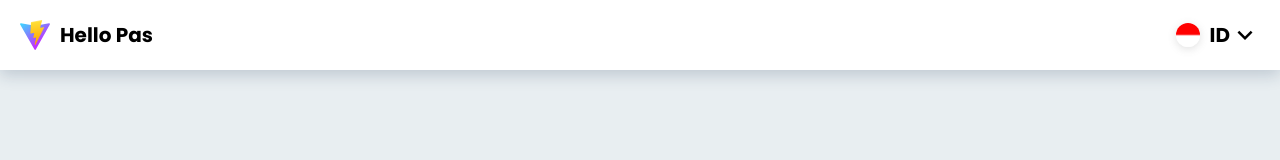
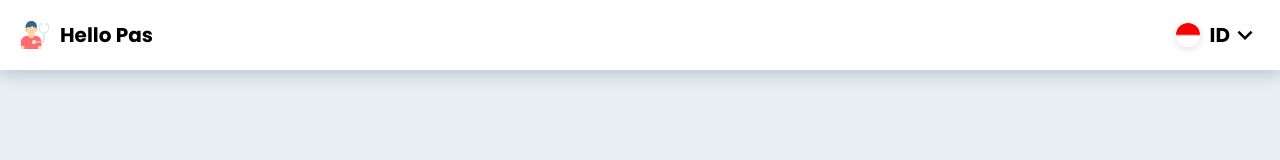
Before and after one commit to alfianElsa14/hello-pas, a React (Vite) app in the folder Client/: page /login in a window 1280 px wide. Shown: the top 160 px of the page. Built offline with nearby package versions, Linux system fonts and the light colour scheme.

Commit message:
Change website app icon

```diff
--- a/Client/index.html
+++ b/Client/index.html
@@ -2,7 +2,7 @@
 <html lang="en">
   <head>
     <meta charset="UTF-8" />
-    <link rel="icon" type="image/svg+xml" href="/vite.svg" />
+    <link rel="icon" type="image/svg+xml" href="/examination.svg" />
     <meta name="viewport" content="width=device-width, initial-scale=1.0" />
     <title>Hello Pas</title>
   </head>
--- a/Client/src/components/Navbar/index.jsx
+++ b/Client/src/components/Navbar/index.jsx
@@ -58,7 +58,7 @@ const Navbar = ({ login, user, title, locale, theme }) => {
     <div className={classes.headerWrapper} data-testid="navbar">
       <div className={classes.contentWrapper}>
         <div className={classes.logoImage} onClick={goHome}>
-          <img src="/vite.svg" alt="logo" className={classes.logo} />
+          <img src="/examination.svg" alt="logo" className={classes.logo} />
           <div className={classes.title}>{title}</div>
         </div>
         <div className={classes.toolbar}>
```
Also changed, not shown: Client/public/examination.svg (added).
